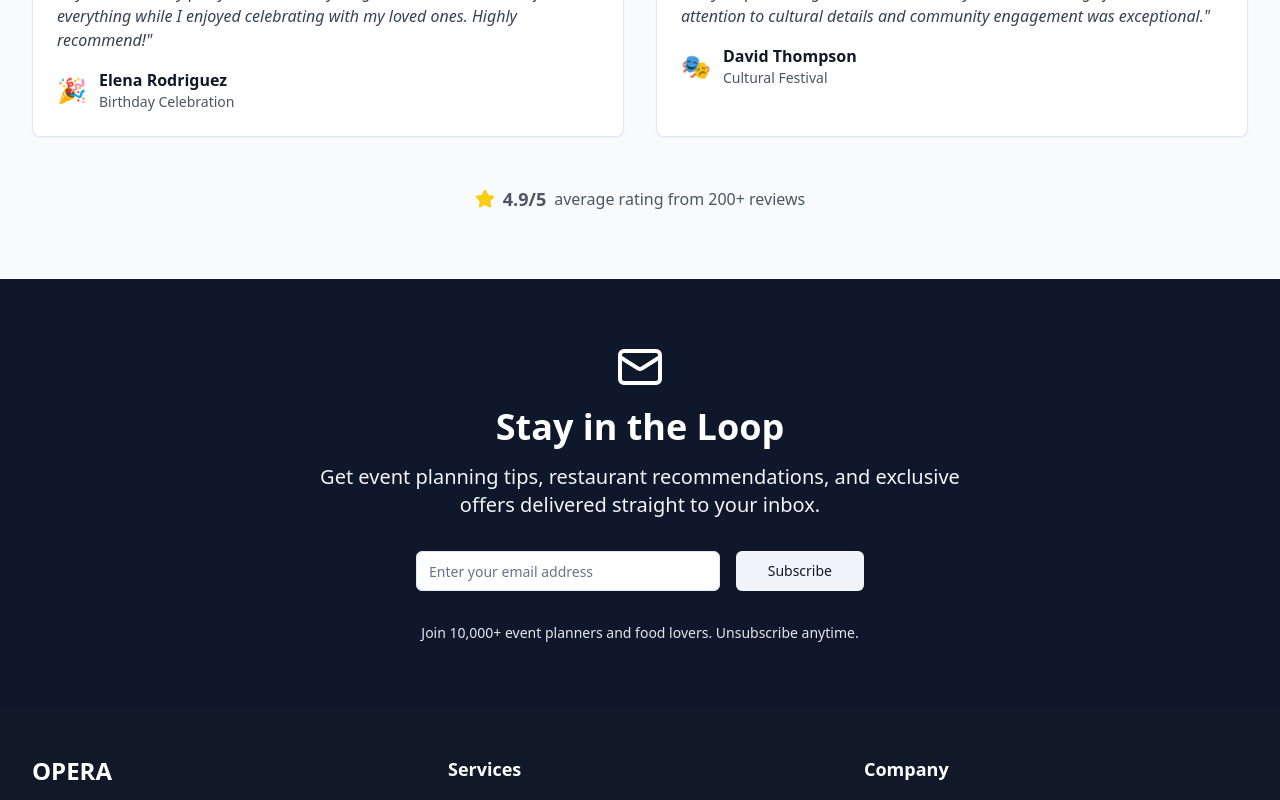
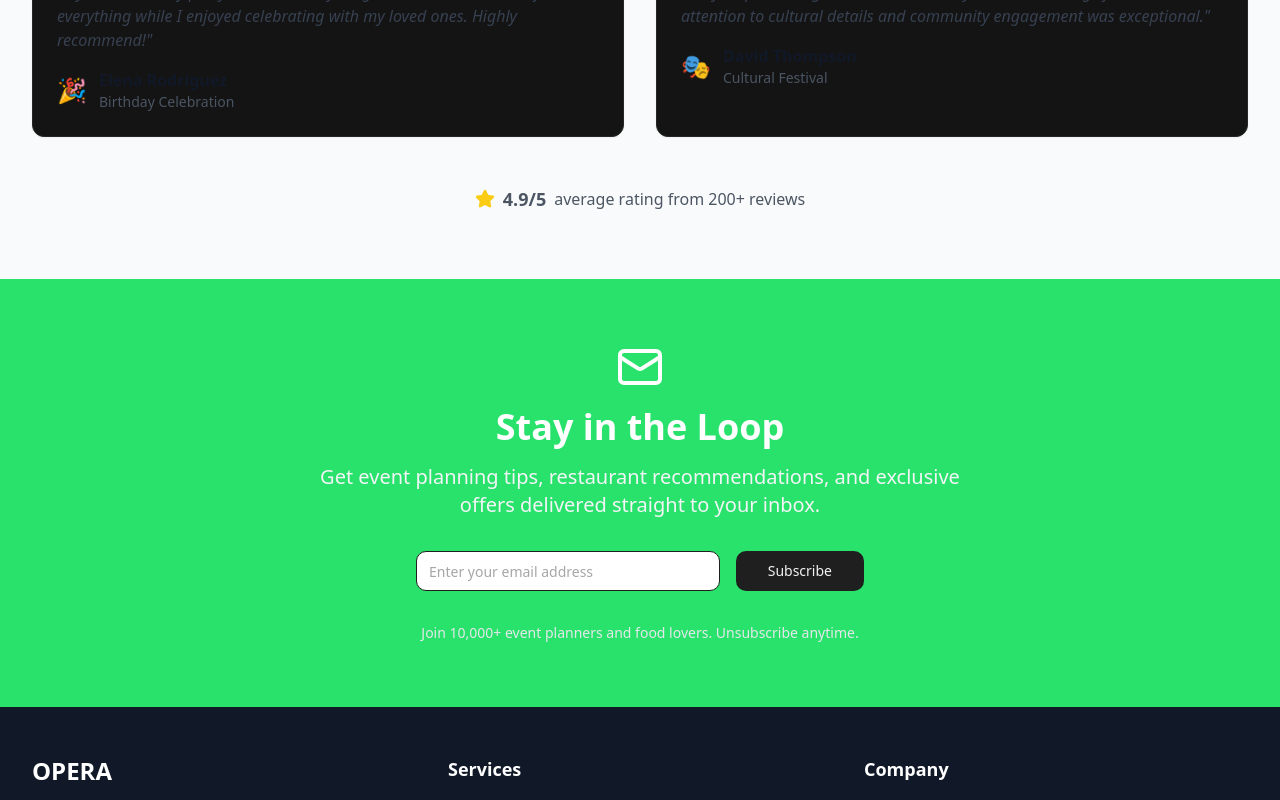
Before and after one commit to pinaflo/aowusu-event-spark, a React (Vite) app: page / in a window 1280 px wide. Shown: the part 3937-4737 px from the top of the page. Built offline with nearby package versions, Linux system fonts and the light colour scheme.

Commit message:
Apply dark mode design
Apply dark mode design to the website, following the provided screenshot's guidelines. Content remains unchanged.

```diff
--- a/src/App.tsx
+++ b/src/App.tsx
@@ -11,6 +11,7 @@ const queryClient = new QueryClient();
 const App = () => (
   <QueryClientProvider client={queryClient}>
     <TooltipProvider>
+      <div className="dark">
         <Toaster />
         <Sonner />
         <BrowserRouter>
@@ -19,6 +20,7 @@ const App = () => (
             <Route path="*" element={<NotFound />} />
           </Routes>
         </BrowserRouter>
+      </div>
     </TooltipProvider>
   </QueryClientProvider>
 );
--- a/src/components/Navbar.tsx
+++ b/src/components/Navbar.tsx
@@ -6,7 +6,7 @@ export const Navbar: React.FC = () => {
   const [isOpen, setIsOpen] = useState(false);
 
   return (
-    <nav className="fixed top-0 w-full bg-white/95 backdrop-blur-sm border-b border-gray-200 z-50">
+    <nav className="fixed top-0 w-full bg-background/95 backdrop-blur-sm border-b border-border z-50">
       <div className="max-w-7xl mx-auto px-4 sm:px-6 lg:px-8">
         <div className="flex justify-between items-center h-16">
           <div className="flex items-center">
@@ -18,22 +18,22 @@ export const Navbar: React.FC = () => {
 
           <div className="hidden md:block">
             <div className="ml-10 flex items-baseline space-x-8">
-              <a href="#events" className="text-gray-900 hover:text-primary transition-colors">Events</a>
-              <a href="#restaurants" className="text-gray-900 hover:text-primary transition-colors">Restaurants</a>
-              <a href="#about" className="text-gray-900 hover:text-primary transition-colors">About</a>
-              <a href="#contact" className="text-gray-900 hover:text-primary transition-colors">Contact</a>
+              <a href="#events" className="text-foreground hover:text-primary transition-colors">Events</a>
+              <a href="#restaurants" className="text-foreground hover:text-primary transition-colors">Restaurants</a>
+              <a href="#about" className="text-foreground hover:text-primary transition-colors">About</a>
+              <a href="#contact" className="text-foreground hover:text-primary transition-colors">Contact</a>
             </div>
           </div>
 
           <div className="hidden md:flex items-center space-x-4">
             <Button variant="outline">Sign In</Button>
-            <Button>Get Started</Button>
+            <Button className="btn-primary-glow">Get Started</Button>
           </div>
 
           <div className="md:hidden">
             <button
               onClick={() => setIsOpen(!isOpen)}
-              className="text-gray-900 hover:text-primary"
+              className="text-foreground hover:text-primary"
             >
               {isOpen ? <X className="h-6 w-6" /> : <Menu className="h-6 w-6" />}
             </button>
@@ -43,14 +43,14 @@ export const Navbar: React.FC = () => {
 
       {isOpen && (
         <div className="md:hidden">
-          <div className="px-2 pt-2 pb-3 space-y-1 sm:px-3 bg-white border-b">
-            <a href="#events" className="block px-3 py-2 text-gray-900 hover:text-primary">Events</a>
-            <a href="#restaurants" className="block px-3 py-2 text-gray-900 hover:text-primary">Restaurants</a>
-            <a href="#about" className="block px-3 py-2 text-gray-900 hover:text-primary">About</a>
-            <a href="#contact" className="block px-3 py-2 text-gray-900 hover:text-primary">Contact</a>
+          <div className="px-2 pt-2 pb-3 space-y-1 sm:px-3 bg-background border-b border-border">
+            <a href="#events" className="block px-3 py-2 text-foreground hover:text-primary">Events</a>
+            <a href="#restaurants" className="block px-3 py-2 text-foreground hover:text-primary">Restaurants</a>
+            <a href="#about" className="block px-3 py-2 text-foreground hover:text-primary">About</a>
+            <a href="#contact" className="block px-3 py-2 text-foreground hover:text-primary">Contact</a>
             <div className="px-3 py-2 space-y-2">
               <Button variant="outline" className="w-full">Sign In</Button>
-              <Button className="w-full">Get Started</Button>
+              <Button className="w-full btn-primary-glow">Get Started</Button>
             </div>
           </div>
         </div>
--- a/src/index.css
+++ b/src/index.css
@@ -6,89 +6,57 @@
 
 @layer base {
   :root {
-    --background: 222.2 10% 8%;
-    --foreground: 222.2 84% 4.9%;
+    /* Dark crypto-inspired theme - Main colors */
+    --background: 0 0% 6%;
+    --foreground: 0 0% 95%;
 
-    --card: 0 0% 100%;
-    --card-foreground: 222.2 84% 4.9%;
+    --card: 0 0% 8%;
+    --card-foreground: 0 0% 95%;
 
-    --popover: 0 0% 100%;
-    --popover-foreground: 222.2 84% 4.9%;
+    --popover: 0 0% 8%;
+    --popover-foreground: 0 0% 95%;
 
-    --primary: 222.2 47.4% 11.2%;
-    --primary-foreground: 210 40% 98%;
+    /* Green accent color inspired by crypto platforms */
+    --primary: 142 76% 52%;
+    --primary-foreground: 0 0% 8%;
 
-    --secondary: 210 40% 96.1%;
-    --secondary-foreground: 222.2 47.4% 11.2%;
+    --secondary: 0 0% 12%;
+    --secondary-foreground: 0 0% 95%;
 
-    --muted: 210 40% 96.1%;
-    --muted-foreground: 215.4 16.3% 46.9%;
+    --muted: 0 0% 12%;
+    --muted-foreground: 0 0% 65%;
 
-    --accent: 210 40% 96.1%;
-    --accent-foreground: 222.2 47.4% 11.2%;
+    --accent: 0 0% 12%;
+    --accent-foreground: 0 0% 95%;
 
-    --destructive: 0 84.2% 60.2%;
-    --destructive-foreground: 210 40% 98%;
+    --destructive: 0 84% 60%;
+    --destructive-foreground: 0 0% 98%;
 
-    --border: 214.3 31.8% 91.4%;
-    --input: 214.3 31.8% 91.4%;
-    --ring: 222.2 84% 4.9%;
+    --border: 0 0% 15%;
+    --input: 0 0% 12%;
+    --ring: 142 76% 52%;
 
-    --radius: 0.5rem;
+    --radius: 0.75rem;
 
-    --sidebar-background: 0 0% 98%;
+    /* Grid pattern background */
+    --grid-pattern: radial-gradient(circle at 1px 1px, rgba(255,255,255,0.05) 1px, transparent 0);
 
-    --sidebar-foreground: 240 5.3% 26.1%;
+    /* Gradients */
+    --gradient-primary: linear-gradient(135deg, hsl(var(--primary)), hsl(var(--primary) / 0.8));
+    --gradient-card: linear-gradient(135deg, hsl(var(--card)), hsl(var(--card) / 0.9));
 
-    --sidebar-primary: 240 5.9% 10%;
+    /* Shadows */
+    --shadow-glow: 0 0 40px hsl(var(--primary) / 0.2);
+    --shadow-card: 0 4px 20px rgba(0, 0, 0, 0.3);
 
-    --sidebar-primary-foreground: 0 0% 98%;
-
-    --sidebar-accent: 240 4.8% 95.9%;
-
-    --sidebar-accent-foreground: 240 5.9% 10%;
-
-    --sidebar-border: 220 13% 91%;
-
-    --sidebar-ring: 217.2 91.2% 59.8%;
-  }
-
-  .dark {
-    --background: 222.2 84% 4.9%;
-    --foreground: 210 40% 98%;
-
-    --card: 222.2 84% 4.9%;
-    --card-foreground: 210 40% 98%;
-
-    --popover: 222.2 84% 4.9%;
-    --popover-foreground: 210 40% 98%;
-
-    --primary: 210 40% 98%;
-    --primary-foreground: 222.2 47.4% 11.2%;
-
-    --secondary: 217.2 32.6% 17.5%;
-    --secondary-foreground: 210 40% 98%;
-
-    --muted: 217.2 32.6% 17.5%;
-    --muted-foreground: 215 20.2% 65.1%;
-
-    --accent: 217.2 32.6% 17.5%;
-    --accent-foreground: 210 40% 98%;
-
-    --destructive: 0 62.8% 30.6%;
-    --destructive-foreground: 210 40% 98%;
-
-    --border: 217.2 32.6% 17.5%;
-    --input: 217.2 32.6% 17.5%;
-    --ring: 212.7 26.8% 83.9%;
-    --sidebar-background: 240 5.9% 10%;
-    --sidebar-foreground: 240 4.8% 95.9%;
-    --sidebar-primary: 224.3 76.3% 48%;
-    --sidebar-primary-foreground: 0 0% 100%;
-    --sidebar-accent: 240 3.7% 15.9%;
-    --sidebar-accent-foreground: 240 4.8% 95.9%;
-    --sidebar-border: 240 3.7% 15.9%;
-    --sidebar-ring: 217.2 91.2% 59.8%;
+    --sidebar-background: 0 0% 8%;
+    --sidebar-foreground: 0 0% 95%;
+    --sidebar-primary: 142 76% 52%;
+    --sidebar-primary-foreground: 0 0% 8%;
+    --sidebar-accent: 0 0% 12%;
+    --sidebar-accent-foreground: 0 0% 95%;
+    --sidebar-border: 0 0% 15%;
+    --sidebar-ring: 142 76% 52%;
   }
 
   * {
@@ -97,5 +65,29 @@
 
   body {
     @apply bg-background text-foreground;
+    background-image: var(--grid-pattern);
+    background-size: 50px 50px;
+  }
+
+  /* Enhance card styles with crypto-inspired effects */
+  .card-glow {
+    background: var(--gradient-card);
+    box-shadow: var(--shadow-card);
+    border: 1px solid hsl(var(--border));
+  }
+
+  .card-glow:hover {
+    box-shadow: var(--shadow-glow), var(--shadow-card);
+    transform: translateY(-2px);
+    transition: all 0.3s ease;
+  }
+
+  /* Green glow for primary buttons */
+  .btn-primary-glow {
+    box-shadow: 0 0 20px hsl(var(--primary) / 0.3);
+  }
+
+  .btn-primary-glow:hover {
+    box-shadow: 0 0 30px hsl(var(--primary) / 0.5);
   }
 }
```
Lines whose indentation alone changed are shown as unchanged.
